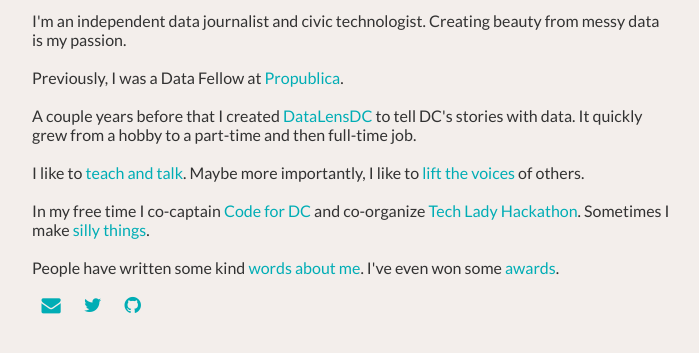
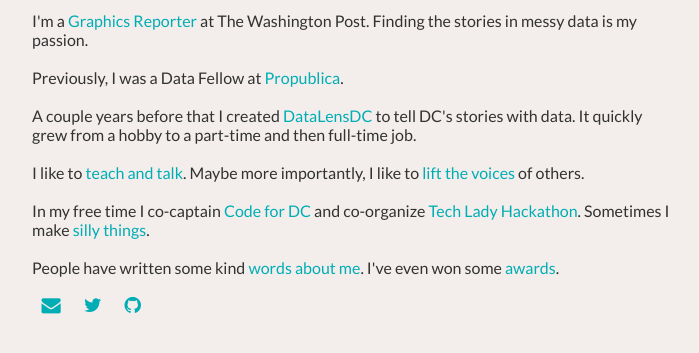
Before and after one commit to katerabinowitz/katerabinowitz.github.io, a Jekyll site: the page built from index.html, in a window 1280 px wide, cut to the strip 515-868 px from the top of the page. Shown: the whole strip, without its empty margins (288-987 px from the left). Built offline with Jekyll 4.4.1, drawn with Linux system fonts in a browser that asks for light colours; nearby versions of some CDN libraries.

Commit message:
~life updates~

```diff
--- a/index.html
+++ b/index.html
@@ -3,7 +3,7 @@
 ---
 <br>
 
-<p>I'm an independent data journalist and civic technologist. Creating beauty from messy data is my passion.
+<p>I'm a <a href="https://www.washingtonpost.com/people/kate-rabinowitz" class="link">Graphics Reporter</a> at The Washington Post. Finding the stories in messy data is my passion.
 
 <br><br>
 
```
